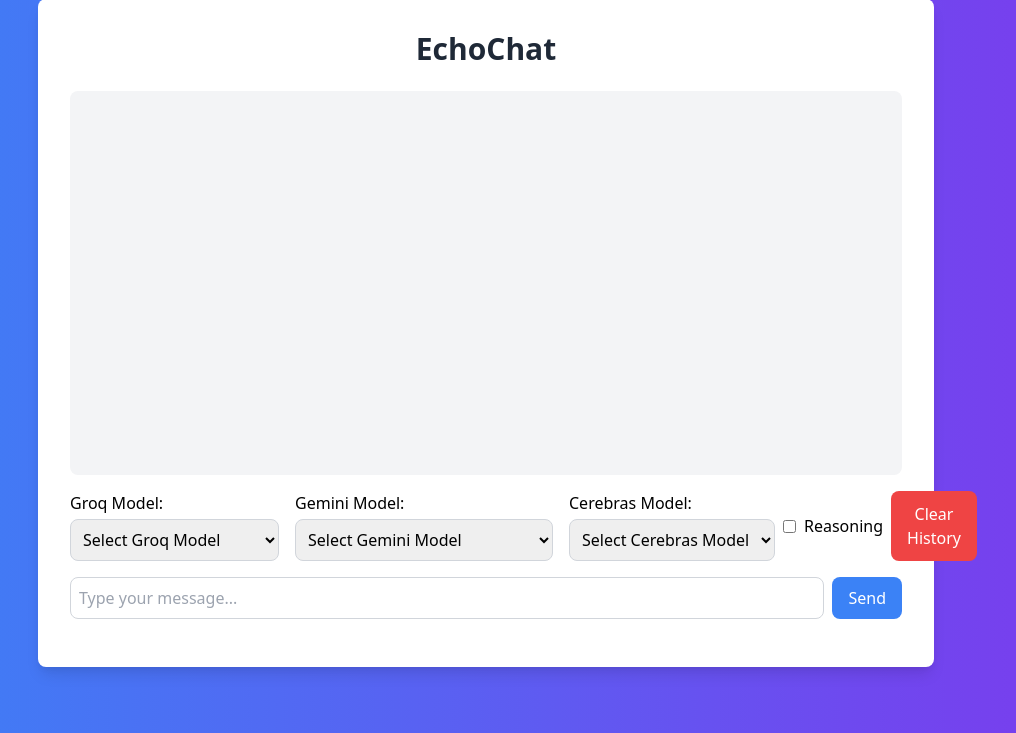
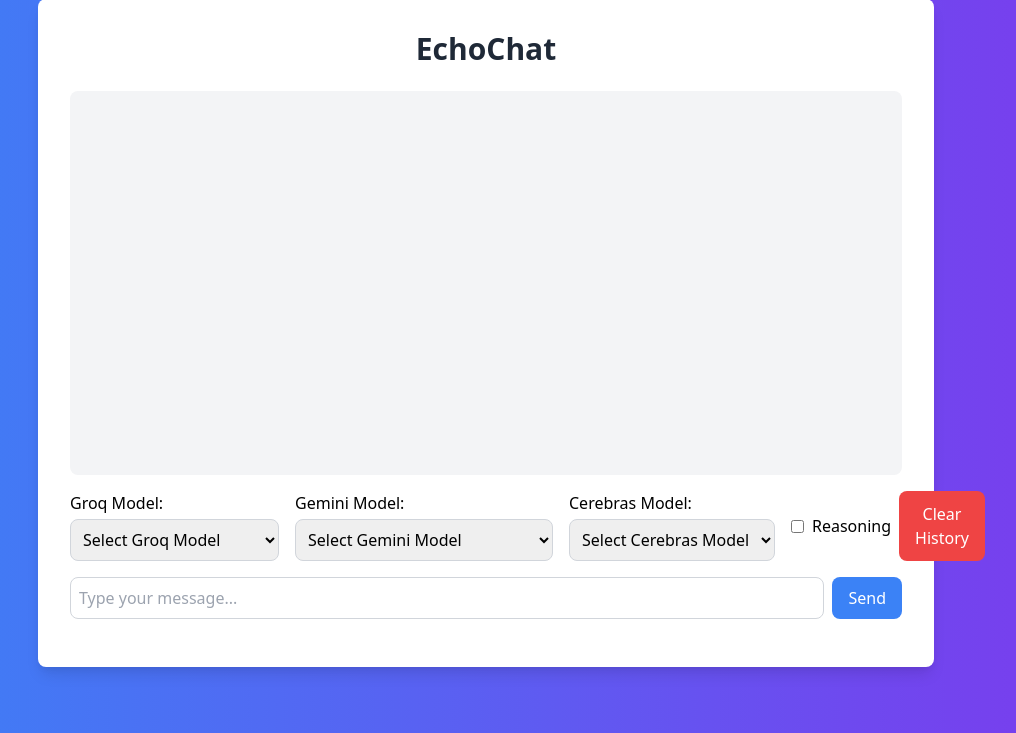
Before and after one commit to Garblesnarff/Multi-chat, a Flask app: page / in a window 1280 px wide. Shown: the part 67-800 px from the top of the page, without its empty margins (154-1170 px from the left). Run offline with Flask 3, Linux system fonts and the light colour scheme.

Commit message:
Agent query: 1. Is the 'Reasoning' checkbox visible in the UI? 2. Does clicking the 'Send' button trigger the sendMessage function? 3. Is the 'Send button clicked' message logged to the console when the button is pressed?

```diff
--- a/static/js/main.js
+++ b/static/js/main.js
@@ -42,6 +42,7 @@
     }
 
     async function sendMessage() {
+        console.log('Send button clicked');
         const message = userInput.value.trim();
         const selectedProviders = getSelectedProviders();
         const useReasoning = reasoningCheckbox.checked;
--- a/templates/index.html
+++ b/templates/index.html
@@ -42,10 +42,10 @@
                         <option value="llama3.1-70b">llama3.1-70b</option>
                     </select>
                 </div>
-            </div>
-            <div class="flex items-center">
-                <input type="checkbox" id="reasoning-checkbox" class="mr-2">
-                <label for="reasoning-checkbox">Reasoning</label>
+                <div class="flex items-center ml-4">
+                    <input type="checkbox" id="reasoning-checkbox" class="mr-2">
+                    <label for="reasoning-checkbox">Reasoning</label>
+                </div>
             </div>
             <button id="clear-history-btn" class="bg-red-500 text-white px-4 py-2 rounded-lg hover:bg-red-600 focus:outline-none focus:ring-2 focus:ring-red-500">Clear History</button>
         </div>
```
